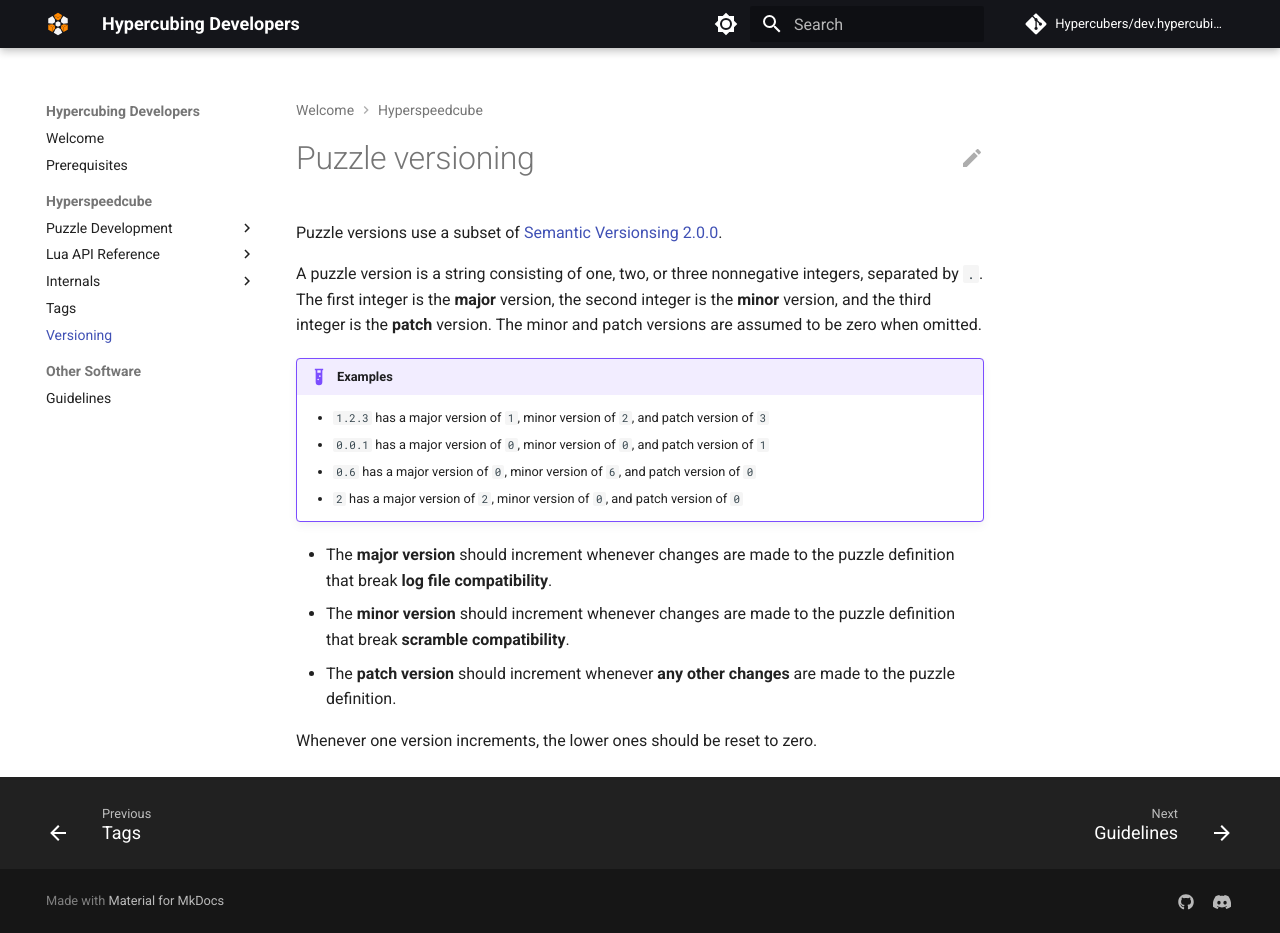
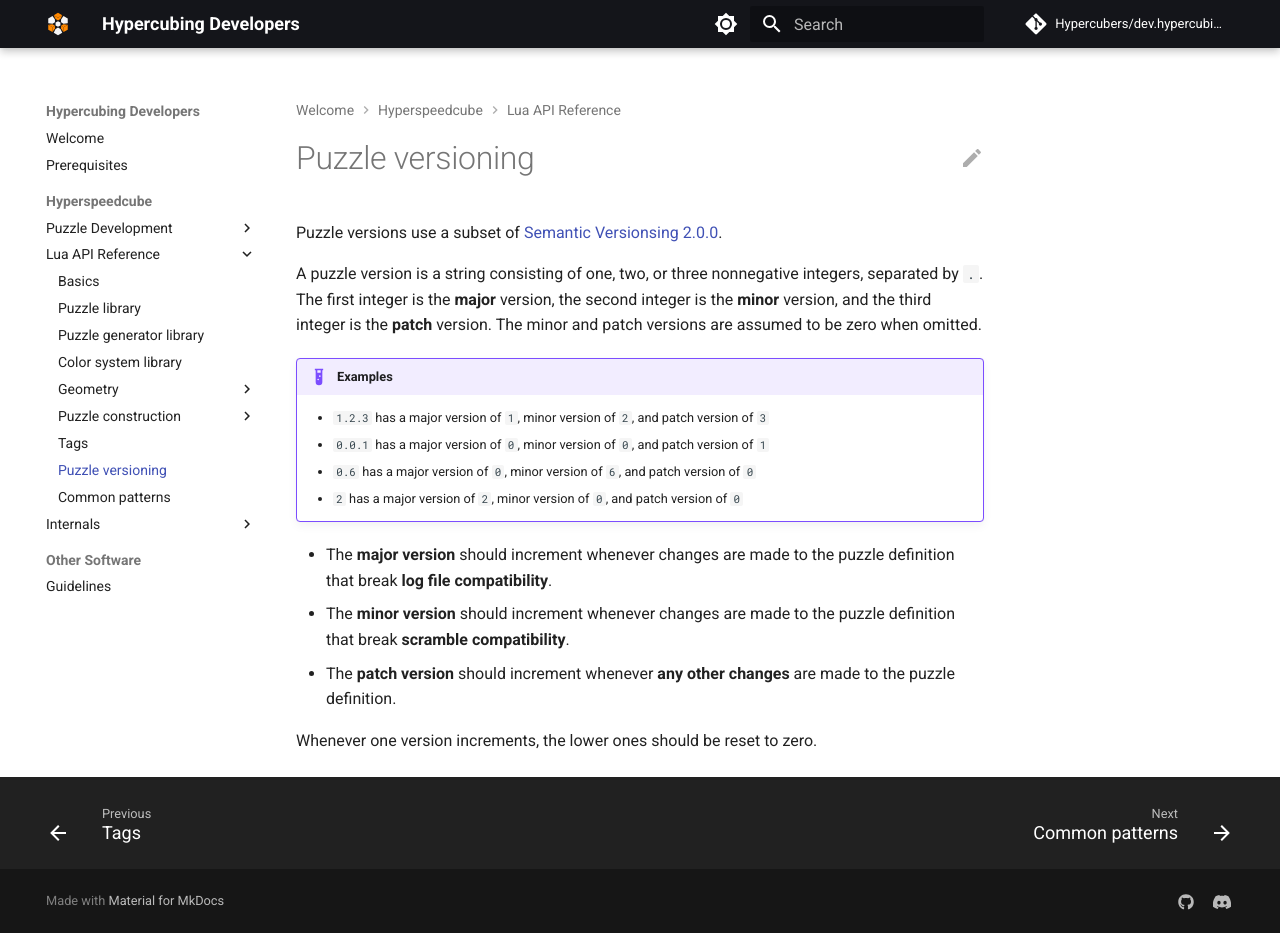
Before and after one commit to Hypercubers/dev.hypercubing.xyz, an MkDocs documentation site: the page built from docs/hsc/lua/versioning.md, in a window 1280 px wide and 933 px high. Built offline with MkDocs 1.6.1 and Material for MkDocs 9.7.7, drawn with Linux system fonts in a browser that asks for light colours; comment, search, counter and statistics services are not loaded; some of the changed lines change nothing that is shown.

Commit message:
Move tags.md and versioning.md

```diff
--- a/mkdocs.yml
+++ b/mkdocs.yml
@@ -99,6 +99,8 @@
         - hsc/lua/puzzle-construction/colors.md
         - hsc/lua/puzzle-construction/axes.md
         - hsc/lua/puzzle-construction/twists.md
+      - hsc/lua/tags.md
+      - hsc/lua/versioning.md
       - hsc/lua/common.md
     - Internals:
       - 1. Introduction: hsc/internals/index.md
@@ -106,8 +108,6 @@
       - 3. Projective GA: hsc/internals/pga.md
       - 4. Conformal GA: hsc/internals/cga.md
       - 5. Slicing: hsc/internals/slicing.md
-    - Tags: hsc/tags.md
-    - Versioning: hsc/versioning.md
   - Other Software:
     - Guidelines: other/guidelines.md
 extra_javascript:
```
Also changed, not shown: docs/hsc/lua/tags.md (renamed from docs/hsc/tags.md), docs/hsc/lua/versioning.md (renamed from docs/hsc/versioning.md).
